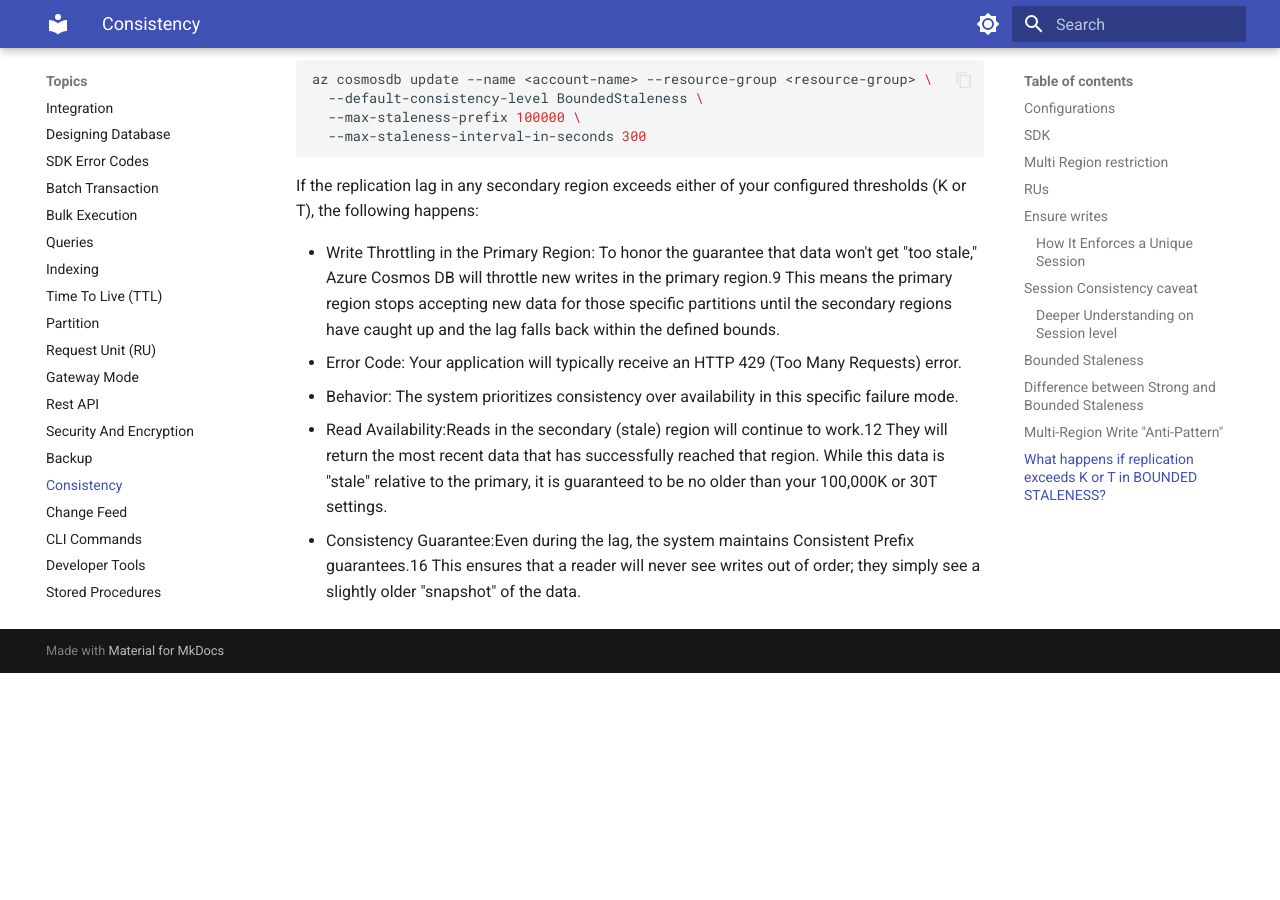
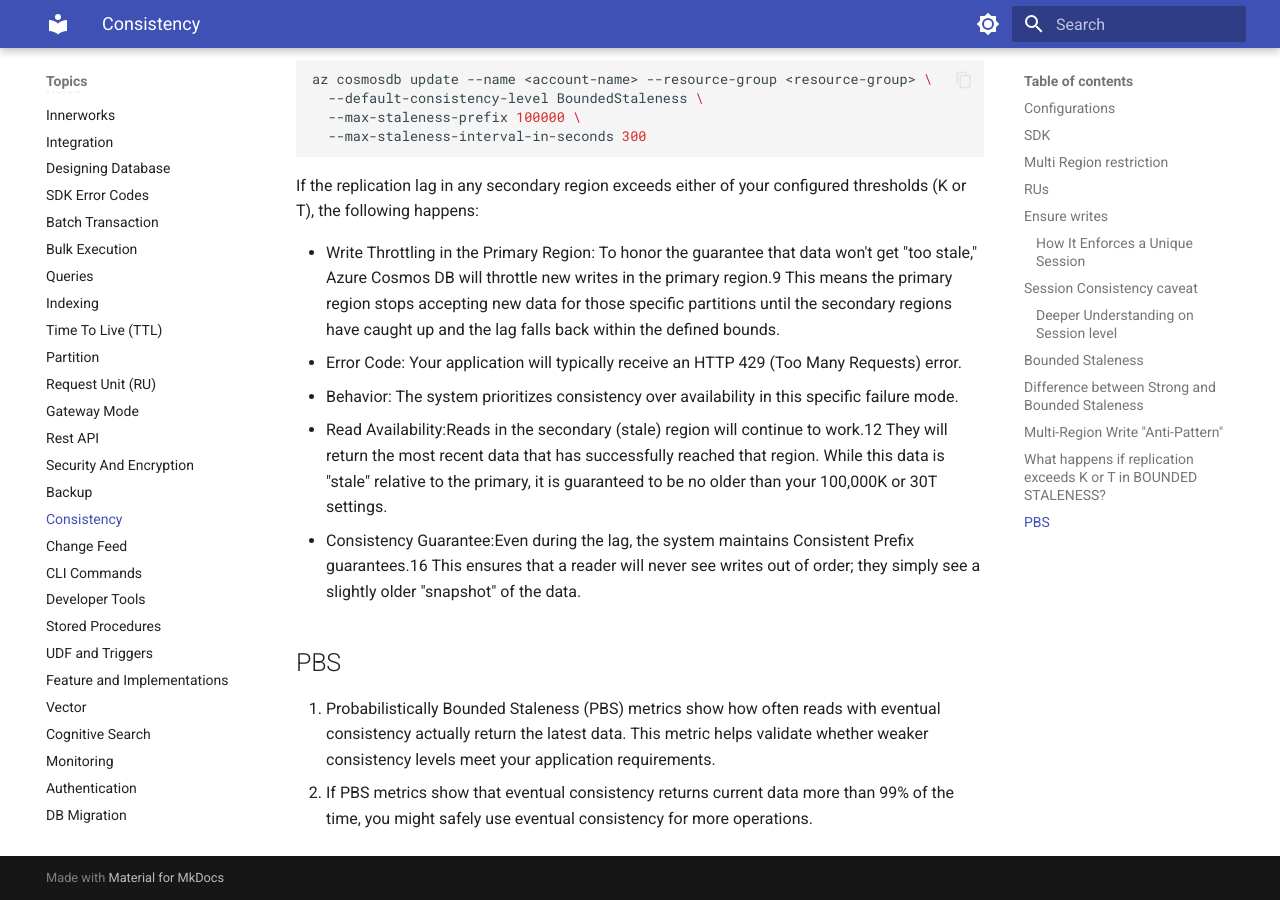
Before and after one commit to yoonghan/Azure-Cosmos-DB-DP-420, an MkDocs documentation site: the page built from docs/23. Consistency.md, in a window 1280 px wide and 900 px high, scrolled down 6503 px. Built offline with MkDocs 1.6.1 and Material for MkDocs 9.7.7, drawn with Linux system fonts in a browser that asks for light colours; before the commit the page ends 7176 px from its top, so only the background shows below that.

Commit message:
Update Consistency with PBS

```diff
--- a/docs/23. Consistency.md
+++ b/docs/23. Consistency.md
@@ -157,3 +157,7 @@
   - Behavior: The system prioritizes consistency over availability in this specific failure mode.
 - Read Availability:Reads in the secondary (stale) region will continue to work.12 They will return the most recent data that has successfully reached that region. While this data is "stale" relative to the primary, it is guaranteed to be no older than your 100,000K or 30T settings.
 - Consistency Guarantee:Even during the lag, the system maintains Consistent Prefix guarantees.16 This ensures that a reader will never see writes out of order; they simply see a slightly older "snapshot" of the data.
+
+## PBS
+1. Probabilistically Bounded Staleness (PBS) metrics show how often reads with eventual consistency actually return the latest data. This metric helps validate whether weaker consistency levels meet your application requirements.
+2. If PBS metrics show that eventual consistency returns current data more than 99% of the time, you might safely use eventual consistency for more operations.
```
